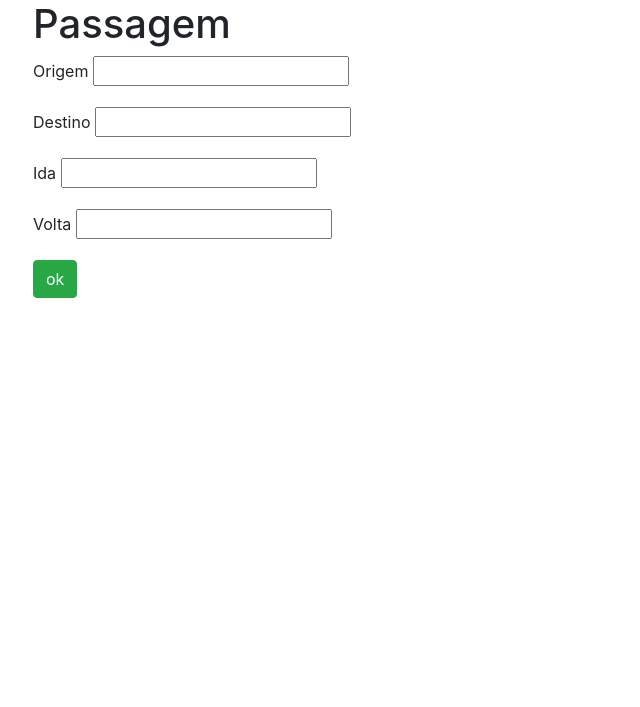
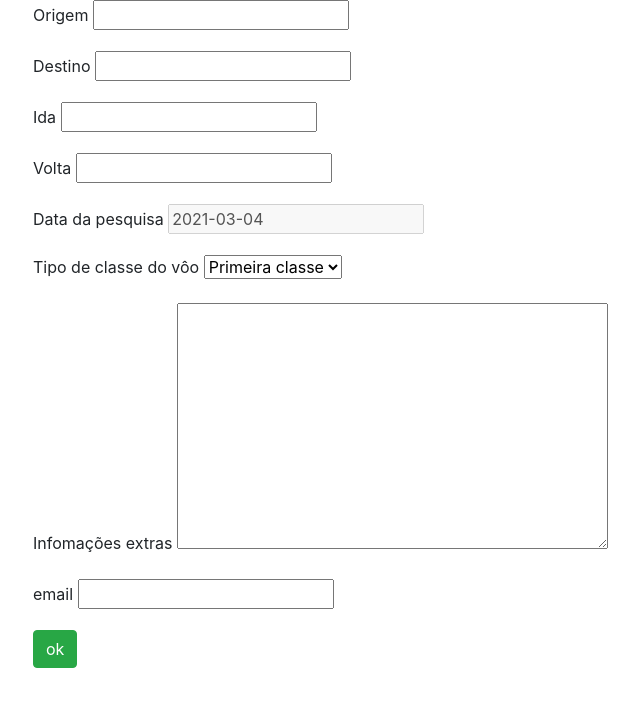
Before and after one commit to claudimf/forms_django, a Django app: page / in a window 1280 px wide. Shown: the part 64-771 px from the top of the page, without its empty margins (67-707 px from the left). Run offline with Django 3.2, Linux system fonts and the light colour scheme; some libraries are stand-ins or nearby versions.

Commit message:
Makes course class "Novos campos"

```diff
--- /dev/null
+++ b/passagens/classe_viagem.py
@@ -0,0 +1 @@
+tipos_de_classe = {(1, 'Econômica'), (2, 'Executiva'), (3, 'Primeira classe')}
--- a/passagens/forms.py
+++ b/passagens/forms.py
@@ -1,5 +1,7 @@
 from django import forms
 from tempus_dominus.widgets import DatePicker
+from datetime import datetime
+from passagens.classe_viagem import tipos_de_classe
 
 
 class PassagemForms(forms.Form):
@@ -7,3 +9,20 @@ class PassagemForms(forms.Form):
     destino = forms.CharField(label='Destino', max_length=100)
     data_ida = forms.DateField(label='Ida', widget=DatePicker())
     data_volta = forms.DateField(label='Volta', widget=DatePicker())
+    data_pesquisa = forms.DateField(
+        label='Data da pesquisa',
+        widget=DatePicker(),
+        disabled=True,
+        initial=datetime.today)
+    class_viagem = forms.ChoiceField(
+        label='Tipo de classe do vôo',
+        choices=tipos_de_classe,
+        required=False)
+    informacoes = forms.CharField(
+        label='Infomações extras',
+        max_length=200,
+        widget=forms.Textarea(),
+        required=False)
+    email = forms.EmailField(
+        label='email',
+        max_length=150)
--- a/templates/index.html
+++ b/templates/index.html
@@ -4,7 +4,6 @@
 <section class="col-8">
     <form action="{% url 'minha_consulta' %}" method="POST">
         {% csrf_token %}
-        <h1>Passagem</h1>
 
         {% for field in form.visible_fields %}
         <div class="form-group">
```
Also changed, not shown: templates/minha_consulta.html (+11 -4 lines).
